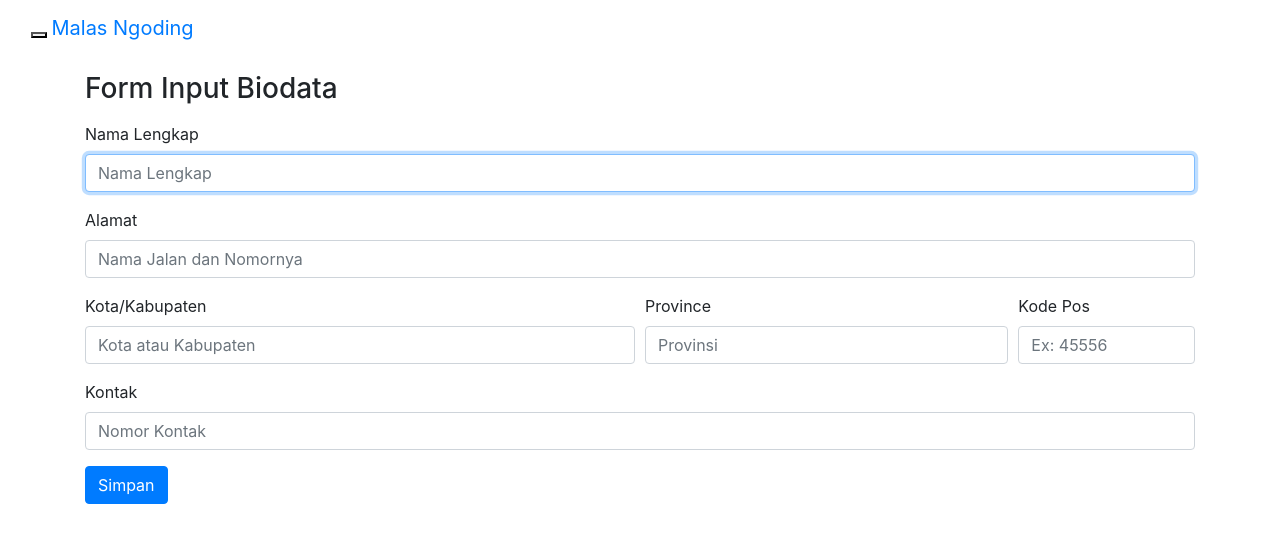
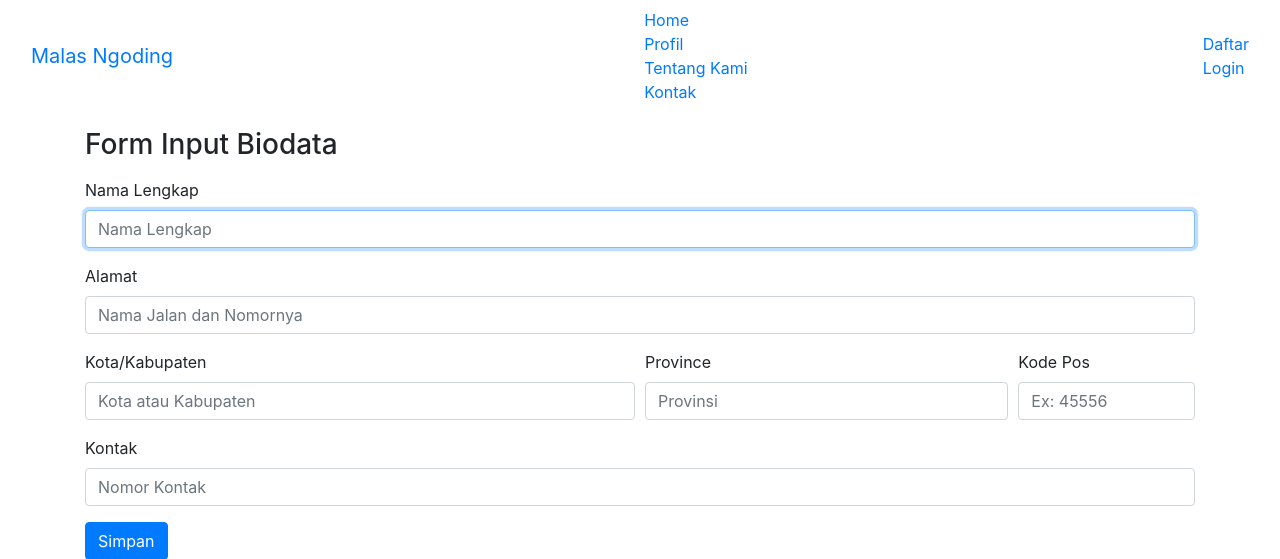
Before and after one commit to ata45/pdoform_keren, a PHP site: page / in a window 1280 px wide. Shown: the top 559 px of the page. Run offline with PHP 8.4, Linux system fonts and the light colour scheme.

Commit message:
Update index.php

```diff
--- a/index.php
+++ b/index.php
@@ -16,41 +16,18 @@
   <nav class="navbar navbar-default">
 		<div class="container-fluid">
 			<div class="navbar-header">
-			<button type="button" class="navbar-toggle collapsed" data-toggle="collapse" data-target="#bs-example-navbar-collapse-1" aria-expanded="false">
-				<span class="sr-only">Toggle navigation</span>
-				<span class="icon-bar"></span>
-				<span class="icon-bar"></span>
-				<span class="icon-bar"></span>
-			</button>
 				<a class="navbar-brand" href="https://www.malasngoding.com">Malas Ngoding</a>
 			</div>
-		<div class="collapse navbar-collapse" id="bs-example-navbar-collapse-1">
 			<ul class="nav navbar-nav">
-				<li class="active"><a href="https://www.malasngoding.com">Home <span class="sr-only">(current)</span></a></li>
+				<li class="active"><a href="https://www.malasngoding.com">Home</a></li>
 				<li><a href="#">Profil</a></li>
 				<li><a href="#">Tentang Kami</a></li>
 				<li><a href="#">Kontak</a></li>
-				<li class="dropdown">
-				<a class="dropdown-toggle" data-toggle="dropdown" href="#">Tutorial
-					<span class="caret"></span></a>
-					<ul class="dropdown-menu">
-						<li><a href="#">HTML</a></li>
-						<li><a href="#">CSS</a></li>
-						<li><a href="#">Bootstrap</a></li>
 			</ul>
-				</li>
-			</ul>
-			<form class="navbar-form navbar-left" role="search">
-				<div class="form-group">
-					<input type="text" class="form-control" placeholder="Search">
-				</div>
-				<button type="submit" class="btn btn-default">Submit</button>
-			</form>
 			<ul class="nav navbar-nav navbar-right">
 			<li><a href="#"><span class="glyphicon glyphicon-user"></span> Daftar</a></li>
 				<li><a href="#"><span class="glyphicon glyphicon-log-in"></span> Login</a></li>
 			</ul>
-		</div><!-- /.navbar-collapse -->
 		</div>
 	</nav>
     <div class="container">
```
Lines whose indentation alone changed are shown as unchanged.
